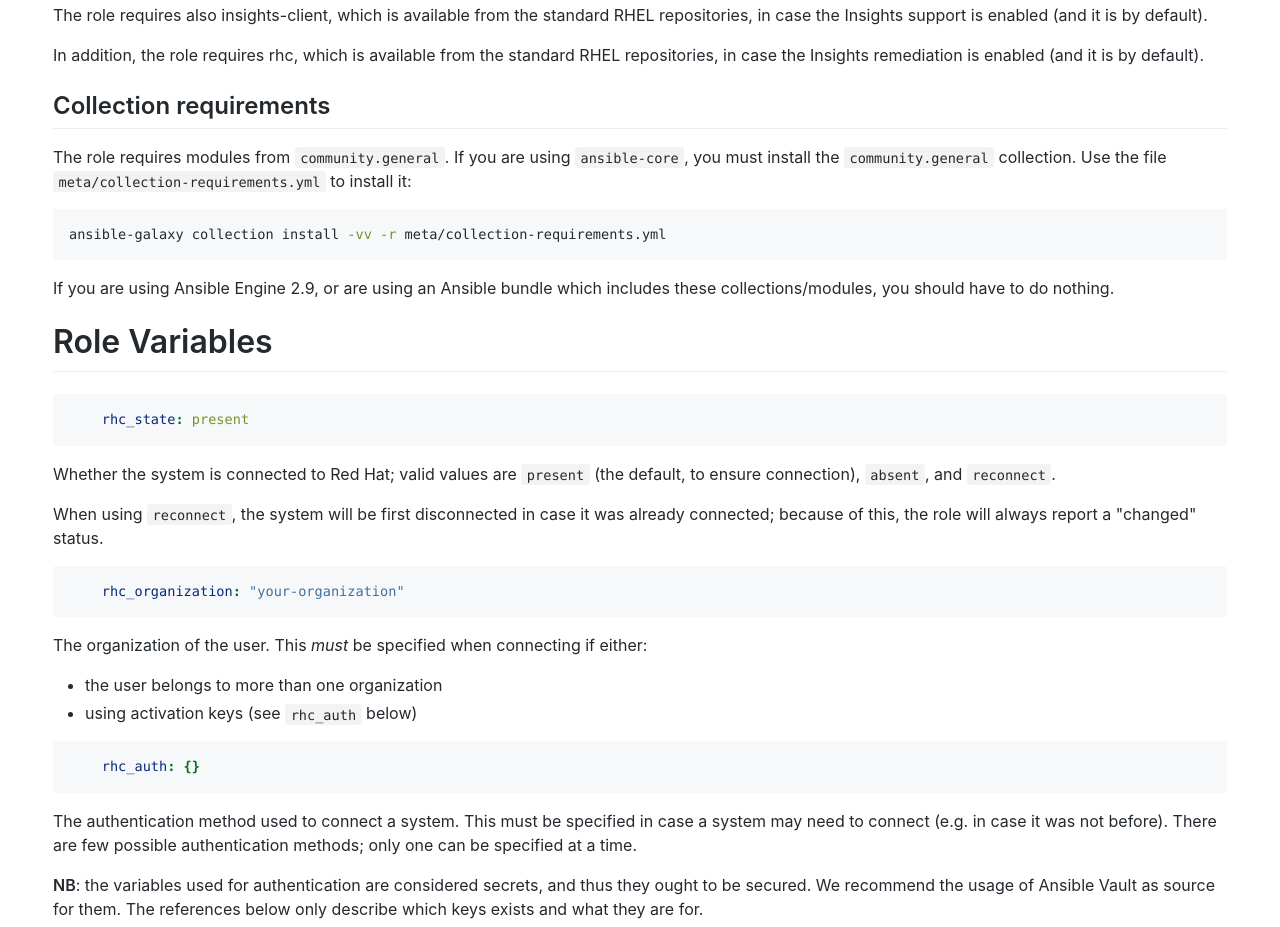
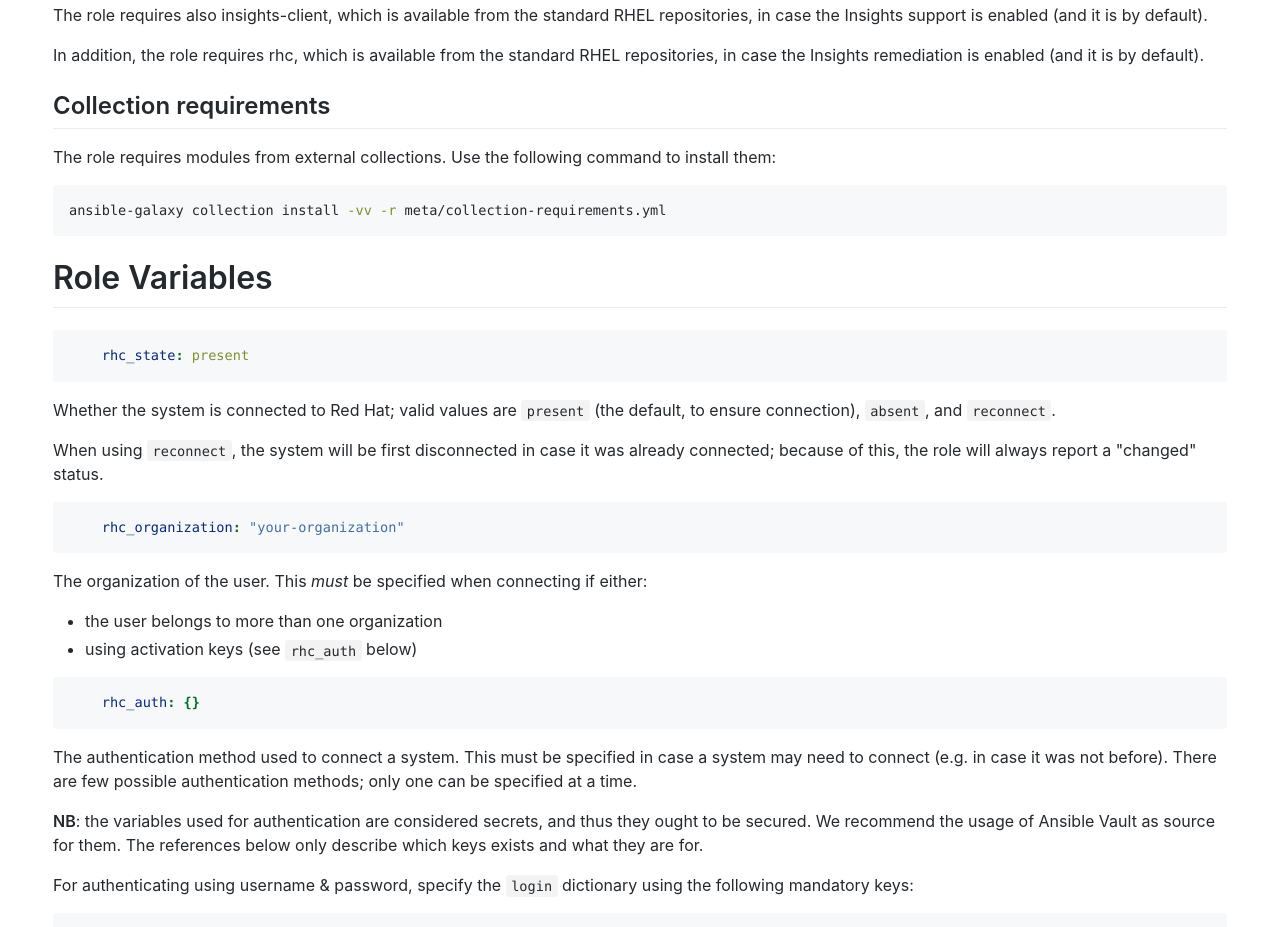
Before and after one commit to linux-system-roles/rhc, a plain HTML site: page docs/index.html in a window 1280 px wide. Shown: the part 934-1861 px from the top of the page. Drawn offline with Linux system fonts and the light colour scheme.

Commit message:
Update README.html for latest

```diff
--- a/docs/index.html
+++ b/docs/index.html
@@ -163,15 +163,10 @@ it is by default).</p>
 standard RHEL repositories, in case the Insights remediation is enabled
 (and it is by default).</p>
 <h2 id="collection-requirements">Collection requirements</h2>
-<p>The role requires modules from <code>community.general</code>. If you
-are using <code>ansible-core</code>, you must install the
-<code>community.general</code> collection. Use the file
-<code>meta/collection-requirements.yml</code> to install it:</p>
+<p>The role requires modules from external collections. Use the
+following command to install them:</p>
 <div class="sourceCode" id="cb1"><pre
 class="sourceCode bash"><code class="sourceCode bash"><span id="cb1-1"><a href="#cb1-1" aria-hidden="true" tabindex="-1"></a><span class="ex">ansible-galaxy</span> collection install <span class="at">-vv</span> <span class="at">-r</span> meta/collection-requirements.yml</span></code></pre></div>
-<p>If you are using Ansible Engine 2.9, or are using an Ansible bundle
-which includes these collections/modules, you should have to do
-nothing.</p>
 <h1 id="role-variables">Role Variables</h1>
 <div class="sourceCode" id="cb2"><pre
 class="sourceCode yaml"><code class="sourceCode yaml"><span id="cb2-1"><a href="#cb2-1" aria-hidden="true" tabindex="-1"></a><span class="at">    </span><span class="fu">rhc_state</span><span class="kw">:</span><span class="at"> present</span></span></code></pre></div>
```
Also changed, not shown: latest/README.html (+2 -7 lines).
